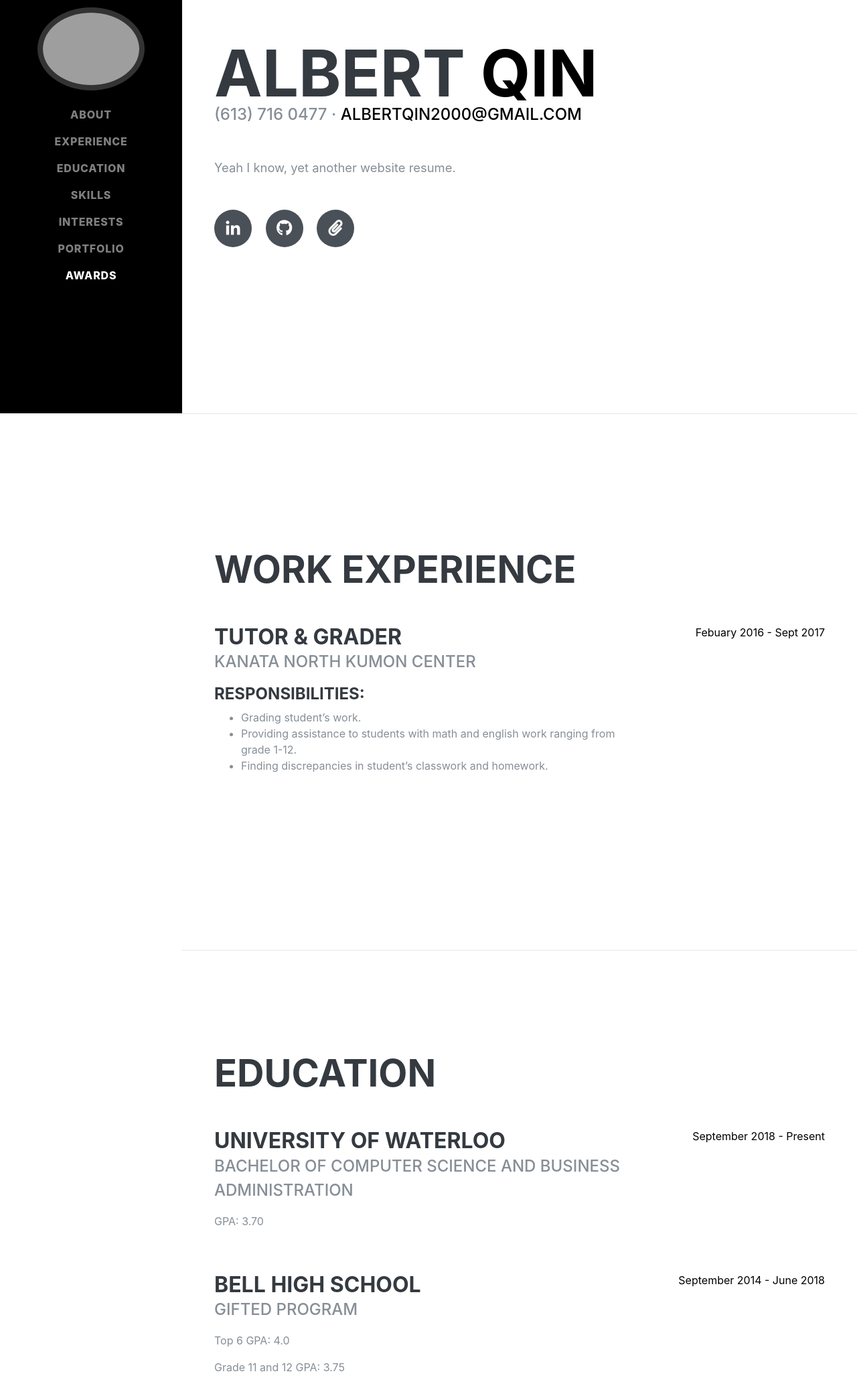
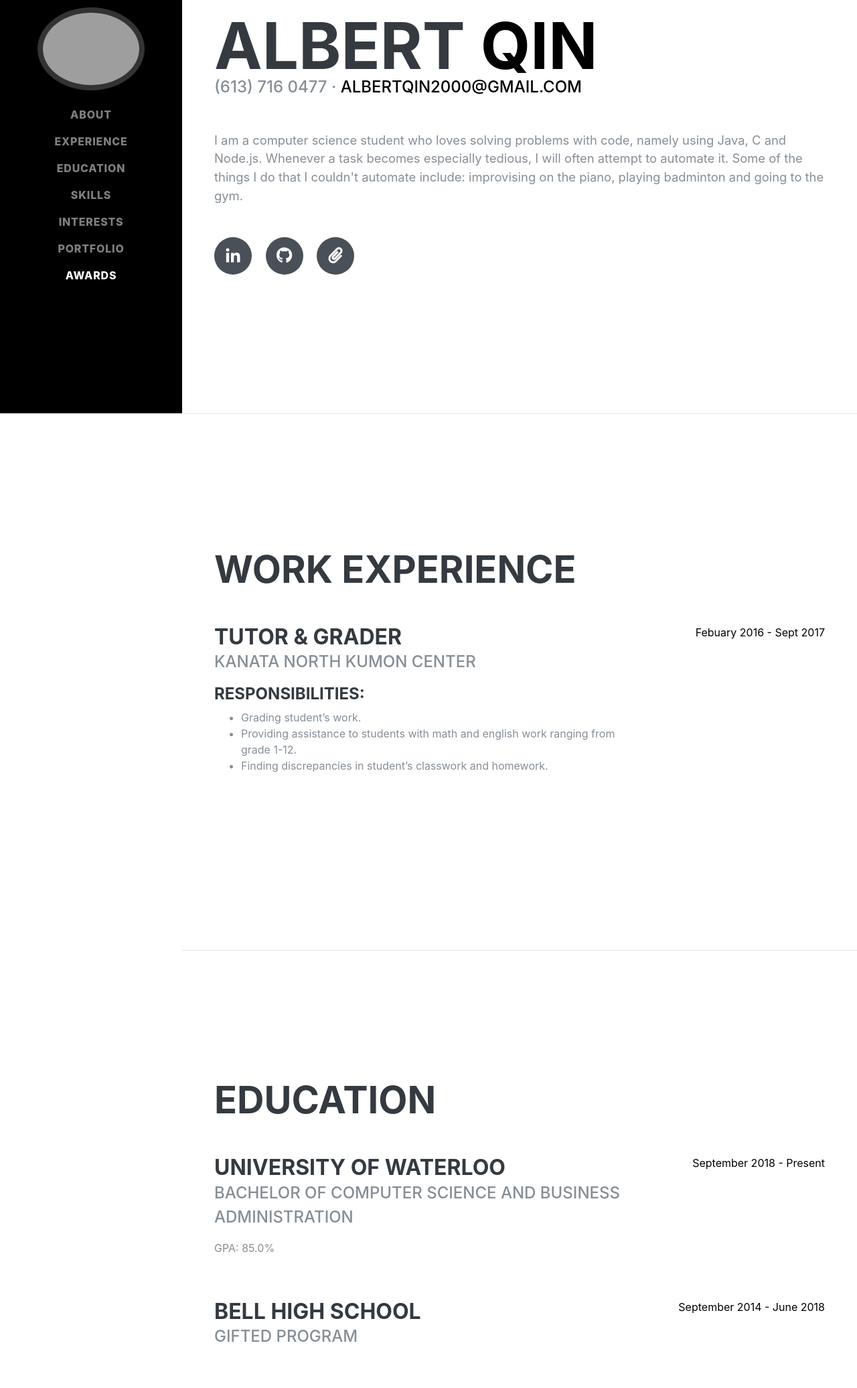
Before and after one commit to AlbertQin/resume-website, a website: page index.html in a window 1280 px wide. Shown: the part 183-2255 px from the top of the page at 67% size. Drawn offline with nearby package versions, Linux system fonts and the light colour scheme; grey boxes are pictures that could not be loaded; files whose address does not match are found by name; a web font is replaced by a local one.

Commit message:
updated descriptions

```diff
--- a/index.html
+++ b/index.html
@@ -47,7 +47,7 @@
     <div class="my-auto">
       <h1 class="mb-0">Albert <span class="text-primary">Qin</span> </h1>
       <div class="subheading mb-5">(613) 716 0477 · <a href="mailto:albertqin2000@gmail.com">albertqin2000@gmail.com</a> </div>
-      <p class="lead mb-5">Yeah I know, yet another website resume.</p>
+      <p class="lead mb-5">I am a computer science student who loves solving problems with code, namely using Java, C and Node.js. Whenever a task becomes especially tedious, I will often attempt to automate it. Some of the things I do that I couldn't automate include: improvising on the piano, playing badminton and going to the gym.</p>
       <div class="social-icons"> <a href="https://www.linkedin.com/in/albert-qin-6b5b63130/"> <i class="fab fa-linkedin-in"></i> </a> <a href="https://github.com/AlbertQin"> <i class="fab fa-github"> </i> </a> <a href="files/Albert Qin - Resume.pdf"> <i class="fa fa-paperclip"> </i> </a> </div>
     </div>
   </section>
@@ -78,7 +78,7 @@
         <div class="resume-content mr-auto">
           <h3 class="mb-0">University of Waterloo</h3>
           <div class="subheading mb-3">Bachelor of Computer Science and Business Administration</div>
-          <p>GPA: 3.70</p>
+          <p>GPA: 85.0%</p>
         </div>
         <div class="resume-date text-md-right"> <span class="text-primary">September 2018 - Present</span> </div>
       </div>
@@ -86,8 +86,6 @@
         <div class="resume-content mr-auto">
           <h3 class="mb-0">Bell High School</h3>
           <div class="subheading mb-3">Gifted Program</div>
-          <p>Top 6 GPA: 4.0</p>
-		  <p>Grade 11 and 12 GPA: 3.75</p>
         </div>
         <div class="resume-date text-md-right"> <span class="text-primary">September 2014 - June 2018</span> </div>
       </div>
@@ -115,7 +113,7 @@
           <div role="tabpanel" class="tab-pane fade in active" id="html">Relatively proficient at HTML, as you can see from this expertly edited Bootstrap template. I've also done backend work with Javascript, MySQL and PHP.</div>
           <div role="tabpanel" class="tab-pane fade" id="css">Can read, write and understand CSS with help from my friends over at StackOverflow.</div>
           <div role="tabpanel" class="tab-pane fade" id="photoshop">Used Photoshop more than once. I would say that I'm good at it. I use it for everything from designing logos to creating business cards and application mockups. My graphic design portfolio is attached below.</div>
-          <div role="tabpanel" class="tab-pane fade" id="java">3-4 years of experience with Java. I've also done C but could not find an appropriate SVG icon, therefore it is not here.</div>
+          <div role="tabpanel" class="tab-pane fade" id="java">1+ years of experience with Java. I have created many projects and automated many tasks with Java.</div>
           <div role="tabpanel" class="tab-pane fade" id="office">Have relative proficiency at the Microsoft Suite (Excel, Powerpoint, Word etc.). I also know how to use Latex.</div>
           <div role="tabpanel" class="tab-pane fade" id="vegas">Have done a healthy amount of video editing although not a lot of special effects (I'm working on it).</div>
         </div>
```
